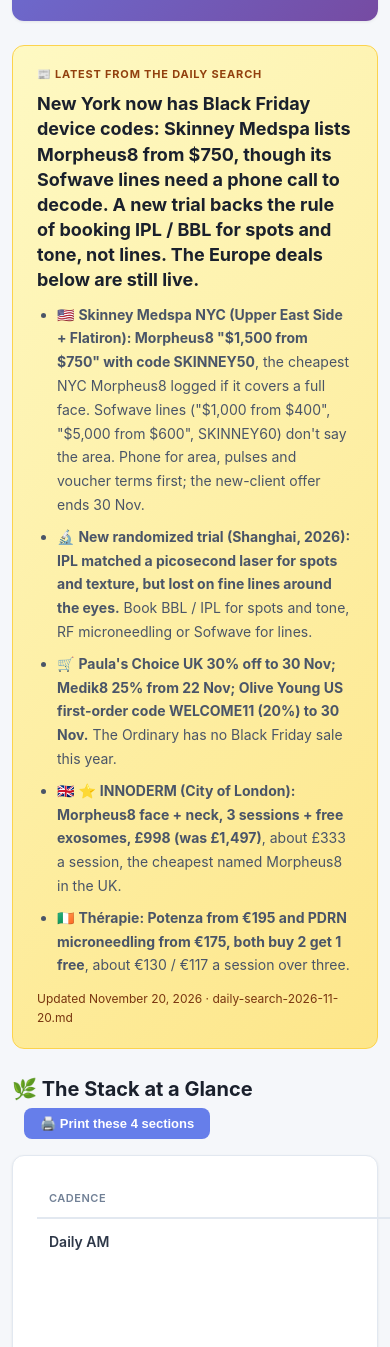
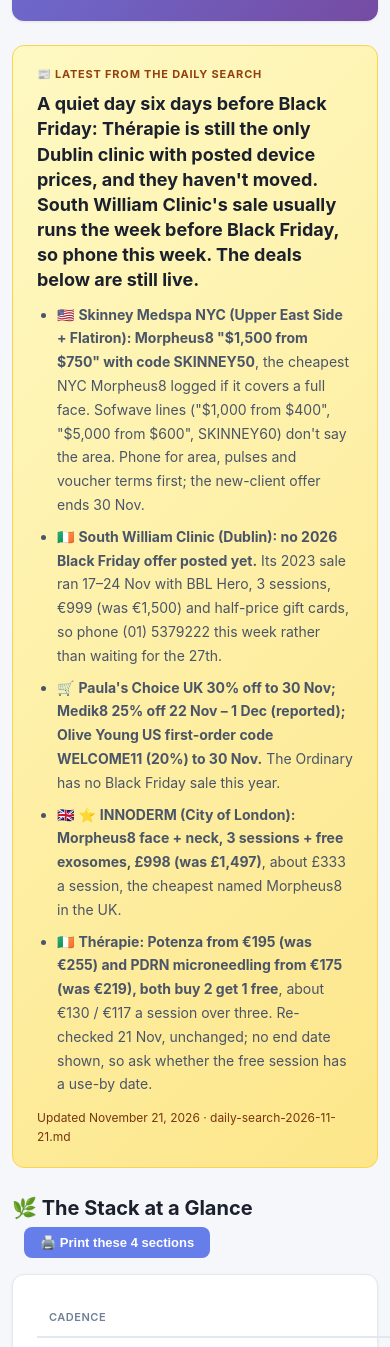
Before and after one commit to jewels-ice/skincare-stack-2026, a plain HTML site: page index.html in a window 390 px wide. Shown: the part 449-1796 px from the top of the page. Drawn offline with Linux system fonts and the light colour scheme.

Commit message:
Daily search 2026-11-21: quiet day, Thérapie Dublin Black Friday prices unchanged, South William phone prompt

```diff
--- a/index.html
+++ b/index.html
@@ -334,15 +334,15 @@
 <!-- DAILY-SEARCH-PANEL-START — auto-maintained by skincare-daily-search task. Don't hand-edit; the task rewrites this block when flags appear. -->
 <div class="digest-panel">
   <div class="digest-label">📰 Latest from the Daily Search</div>
-  <div class="digest-headline">New York now has Black Friday device codes: Skinney Medspa lists Morpheus8 from $750, though its Sofwave lines need a phone call to decode. A new trial backs the rule of booking IPL / BBL for spots and tone, not lines. The Europe deals below are still live.</div>
+  <div class="digest-headline">A quiet day six days before Black Friday: Thérapie is still the only Dublin clinic with posted device prices, and they haven't moved. South William Clinic's sale usually runs the week before Black Friday, so phone this week. The deals below are still live.</div>
   <ul style="font-size: 14px; color: #4a5568; margin-top: 10px; padding-left: 20px; line-height: 1.7;">
     <li>🇺🇸 <strong>Skinney Medspa NYC (Upper East Side + Flatiron): Morpheus8 "$1,500 from $750" with code SKINNEY50</strong>, the cheapest NYC Morpheus8 logged if it covers a full face. Sofwave lines ("$1,000 from $400", "$5,000 from $600", SKINNEY60) don't say the area. Phone for area, pulses and voucher terms first; the new-client offer ends 30 Nov.</li>
-    <li>🔬 <strong>New randomized trial (Shanghai, 2026): IPL matched a picosecond laser for spots and texture, but lost on fine lines around the eyes.</strong> Book BBL / IPL for spots and tone, RF microneedling or Sofwave for lines.</li>
-    <li>🛒 <strong>Paula's Choice UK 30% off to 30 Nov; Medik8 25% from 22 Nov; Olive Young US first-order code WELCOME11 (20%) to 30 Nov.</strong> The Ordinary has no Black Friday sale this year.</li>
+    <li>🇮🇪 <strong>South William Clinic (Dublin): no 2026 Black Friday offer posted yet.</strong> Its 2023 sale ran 17–24 Nov with BBL Hero, 3 sessions, €999 (was €1,500) and half-price gift cards, so phone (01) 5379222 this week rather than waiting for the 27th.</li>
+    <li>🛒 <strong>Paula's Choice UK 30% off to 30 Nov; Medik8 25% off 22 Nov – 1 Dec (reported); Olive Young US first-order code WELCOME11 (20%) to 30 Nov.</strong> The Ordinary has no Black Friday sale this year.</li>
     <li>🇬🇧 ⭐ <strong>INNODERM (City of London): Morpheus8 face + neck, 3 sessions + free exosomes, £998 (was £1,497)</strong>, about £333 a session, the cheapest named Morpheus8 in the UK.</li>
-    <li>🇮🇪 <strong>Thérapie: Potenza from €195 and PDRN microneedling from €175, both buy 2 get 1 free</strong>, about €130 / €117 a session over three.</li>
+    <li>🇮🇪 <strong>Thérapie: Potenza from €195 (was €255) and PDRN microneedling from €175 (was €219), both buy 2 get 1 free</strong>, about €130 / €117 a session over three. Re-checked 21 Nov, unchanged; no end date shown, so ask whether the free session has a use-by date.</li>
   </ul>
-  <div class="digest-meta">Updated November 20, 2026 · daily-search-2026-11-20.md</div>
+  <div class="digest-meta">Updated November 21, 2026 · daily-search-2026-11-21.md</div>
 </div>
 <!-- DAILY-SEARCH-PANEL-END -->
 
```
